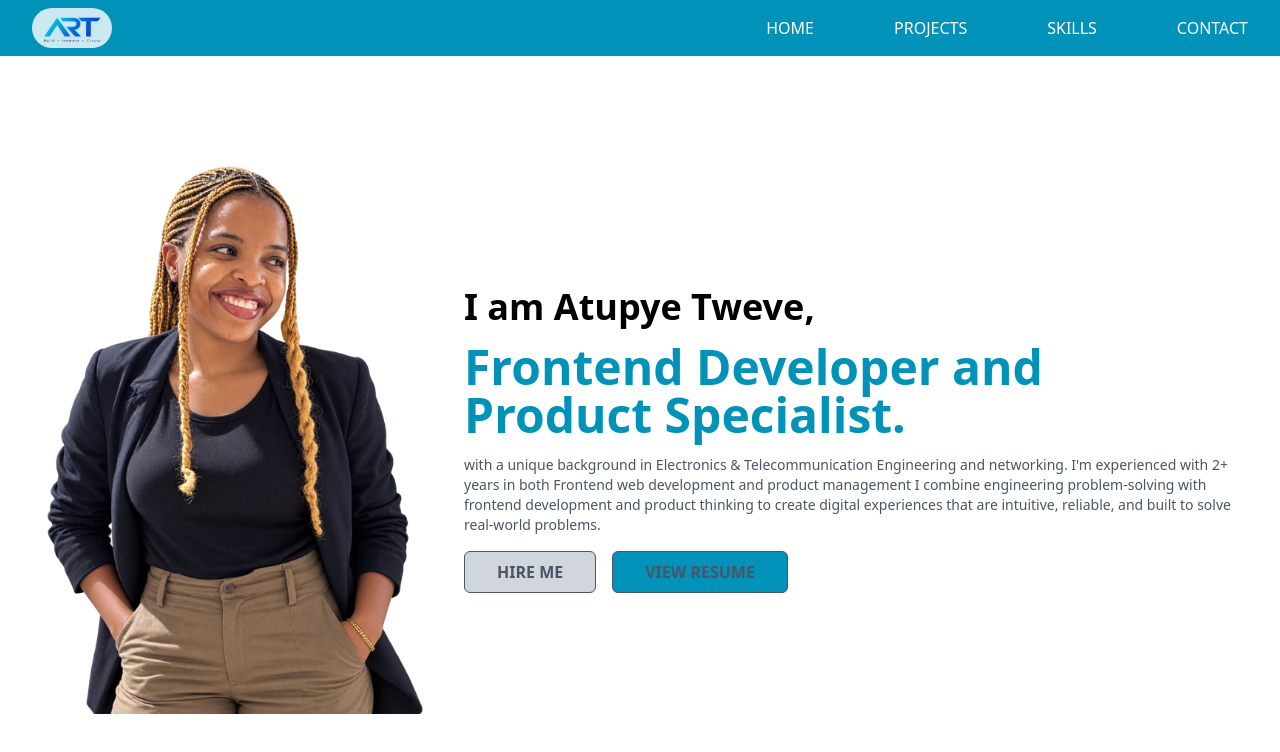
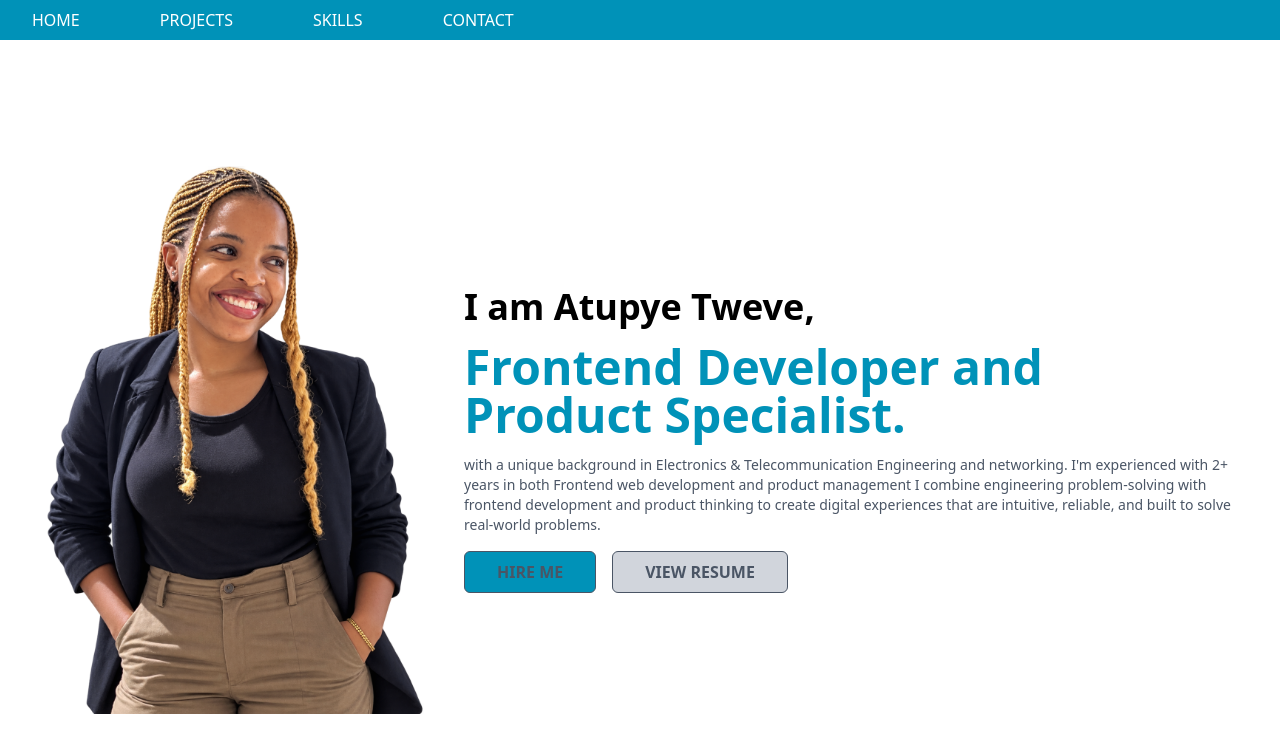
Before and after one commit to ibrahimherith/atu-portfolio, a React (Vite) app: page / in a window 1280 px wide. Shown: the top 752 px of the page. Built offline with nearby package versions, Linux system fonts and the light colour scheme; a web font is replaced by a local one.

Commit message:
removed bg and logo

```diff
--- a/src/components/Navbar.jsx
+++ b/src/components/Navbar.jsx
@@ -8,9 +8,9 @@ const Navbar = () => {
     <>
       <div className="flex justify-between items-center mx-auto bg-cyan-600 w-full text-white px-8 py-2 fixed z-9999 top-0">
 
-        <div className="bg-white/80 w-10 md:w-20 rounded-full">
+        {/* <div className="bg-white/80 w-10 md:w-20 rounded-full">
           <img src="logo1.png" className="w-full h-auto"/>
-        </div>
+        </div> */}
 
         {/* desktop view */}
         <ul className="md:flex justify-end gap-20 hidden ">
@@ -31,7 +31,7 @@ const Navbar = () => {
 
         <button className="md:hidden text-3xl"
           onClick={() => setIsMenuOpen((prev) => !prev)}>
-          {isMenuOpen ? <LuMenu /> : <LuX />}
+          {isMenuOpen ? <LuX /> : <LuMenu />}
         </button>
 
       </div>
--- a/src/pages/ContactPage.jsx
+++ b/src/pages/ContactPage.jsx
@@ -39,7 +39,8 @@ const ContactPage = () => {
   return (
     <>
       <Navbar />
-      <section className="h-screen items-center pt-15 mx-auto">
+      <section
+        className="h-screen items-center pt-15 mx-auto">
         <div>
           <h1 className="text-center text-3xl md:text-5xl font-bold pt-5">
             Contact Me
@@ -102,6 +103,7 @@ const ContactPage = () => {
               type="text" name="name" id="name"
               value={formData.name} onChange={handleChange}
               placeholder="Enter your Full Name"
+              required
               className="border rounded-md px-4 py-2"
             />
 
--- a/src/pages/HeroPage.jsx
+++ b/src/pages/HeroPage.jsx
@@ -1,7 +1,6 @@
 const HeroPage = () => {
   return (
     <div
-      id="home"
       className="flex mt-10 items-center gap-10 px-4 md:px-8 h-screen w-full overflow-hidden"
     >
       <div className="md:block md:flex-1 hidden">
@@ -25,13 +24,14 @@ const HeroPage = () => {
           problems.
         </p>
 
-        <div className="flex flex-col md:flex-row gap-4 text-gray-600">
-          <button className="bg-gray-300 hover:bg-amber-100 border rounded-md font-bold px-8 py-2">
+        <div className="flex flex-col md:flex-row gap-4 text-center text-gray-600">
+          <a href="/contact"
+            className="bg-cyan-600 hover:bg-amber-100 border rounded-md font-bold px-8 py-2">
             HIRE ME
-          </button>
+          </a>
 
           <a href="/ATUPYE_TWEVE_CV.pdf" target="_blank" rel="noopener noreferrer"
-            className="inline-block bg-cyan-600 hover:bg-amber-100 border rounded-md font-bold px-8 py-2">
+            className="bg-gray-300 hover:bg-amber-100 border rounded-md font-bold px-8 py-2">
               VIEW RESUME
           </a>
         </div>
```
Also changed, not shown: public/bg1.png (added).
